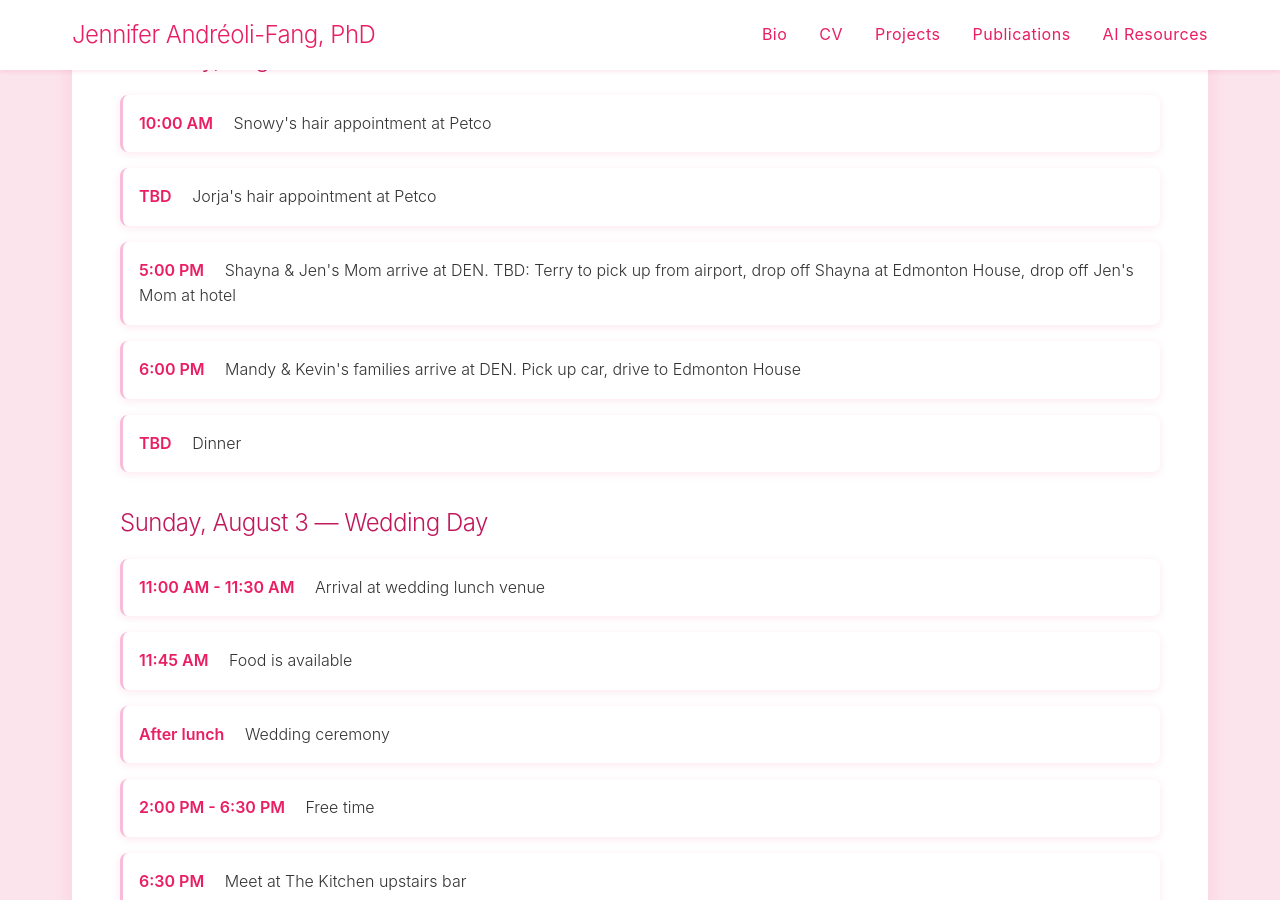
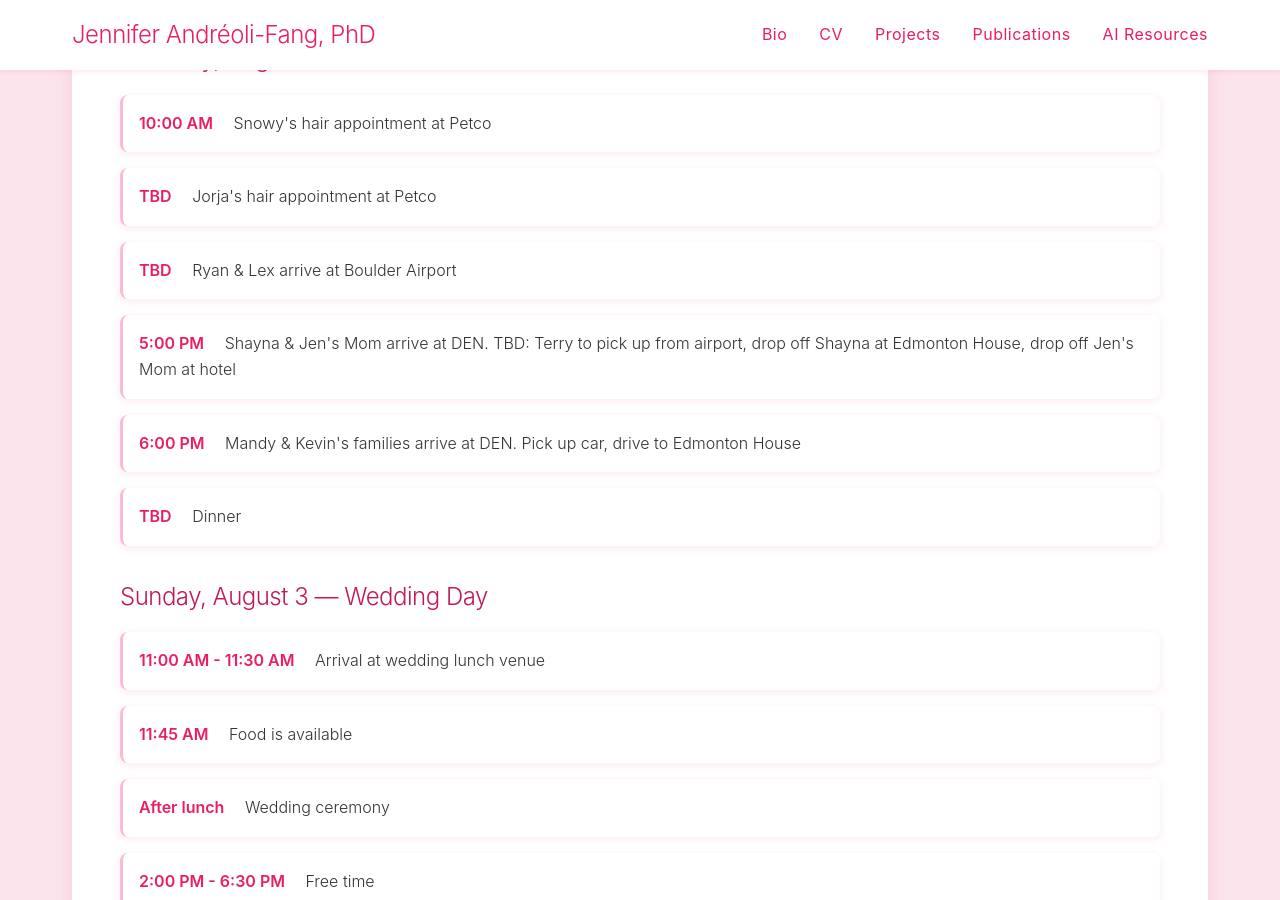
Before and after one commit to nextjen-ai/nextjen-ai.github.io, a Jekyll site: the page built from chapman-fang-wedding.html, in a window 1280 px wide and 900 px high, scrolled down 1794 px. Built offline with Jekyll 4.4.1, drawn with Linux system fonts in a browser that asks for light colours.

Commit message:
Updated chapman-fang-wedding

```diff
--- a/chapman-fang-wedding.html
+++ b/chapman-fang-wedding.html
@@ -73,6 +73,10 @@ title: Jen & John's Wedding
         <div class="agenda-item">
             <span class="time">TBD</span>
             <span class="event">Jorja's hair appointment at Petco</span>
+        </div>
+        <div class="agenda-item">
+            <span class="time">TBD</span>
+            <span class="event">Ryan & Lex arrive at Boulder Airport</span>
         </div>
         <div class="agenda-item">
             <span class="time">5:00 PM</span>
```
